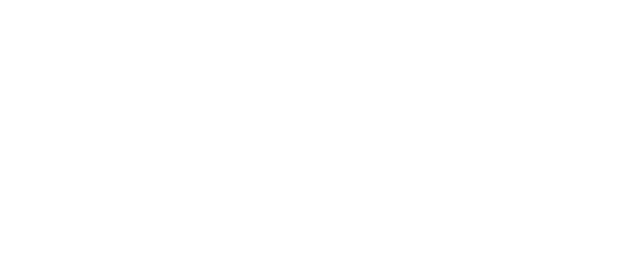
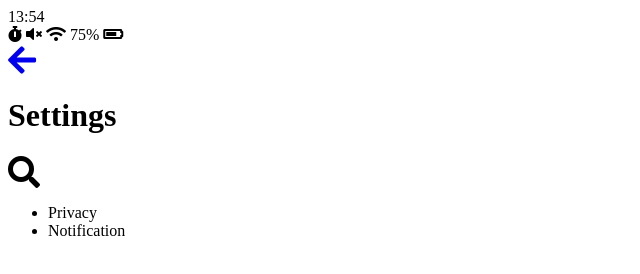
Before and after one commit to louise-blackolive/01-kakao-clone, a plain HTML site: page settings.html in a window 1280 px wide. Shown: the whole page, without its empty margins (0-640 px from the left). Drawn offline with Linux system fonts and the light colour scheme.

Commit message:
settings

```diff
--- a/settings.html
+++ b/settings.html
@@ -0,0 +1,58 @@
+<!DOCTYPE html>
+<html lang="en">
+  <head>
+    <meta charset="UTF-8" />
+    <meta name="viewport" content="width=device-width, initial-scale=1.0" />
+    <meta http-equiv="X-UA-Compatible" content="ie=edge" />
+    <link
+      rel="stylesheet"
+      href="https://use.fontawesome.com/releases/v5.8.1/css/all.css"
+      integrity="sha384-50oBUHEmvpQ+1lW4y57PTFmhCaXp0ML5d60M1M7uH2+nqUivzIebhndOJK28anvf"
+      crossorigin="anonymous"
+    />
+    <title>Settings | Kakao Clone</title>
+  </head>
+  <body>
+    <div class="status-bar">
+      <div class="status-bar__column">
+        <span class="status-bar__clock">13:54</span>
+      </div>
+      <div class="status-bar__column">
+        <i class="fas fa-stopwatch"></i>
+        <i class="fas fa-volume-mute"></i>
+        <i class="fas fa-wifi"></i>
+        <span class="status-bar__battery-level">75%</span>
+        <i class="fas fa-battery-three-quarters"></i>
+      </div>
+    </div>
+    <header class="header">
+      <div class="header__header-column">
+        <div class="header__back-btn">
+          <a href="more.html">
+            <i class="fas fa-arrow-left fa-2x"></i>
+          </a>
+        </div>
+        <h1 class="header__title">Settings</h1>
+      </div>
+      <div class="header__header-column">
+        <span class="header__icon">
+          <i class="fas fa-search fa-2x"></i>
+        </span>
+      </div>
+    </header>
+    <main class="settings">
+      <section class="settings_sections">
+        <ul class="settings__list">
+          <li class="settings__setting">
+            <span class="settings__icon"> </span
+            ><span class="settings__title">Privacy</span>
+          </li>
+          <li class="settings__setting">
+            <span class="settings__icon"> </span
+            ><span class="settings__title">Notification</span>
+          </li>
+        </ul>
+      </section>
+    </main>
+  </body>
+</html>
```
Also changed, not shown: more.html (+3 -1 lines).
